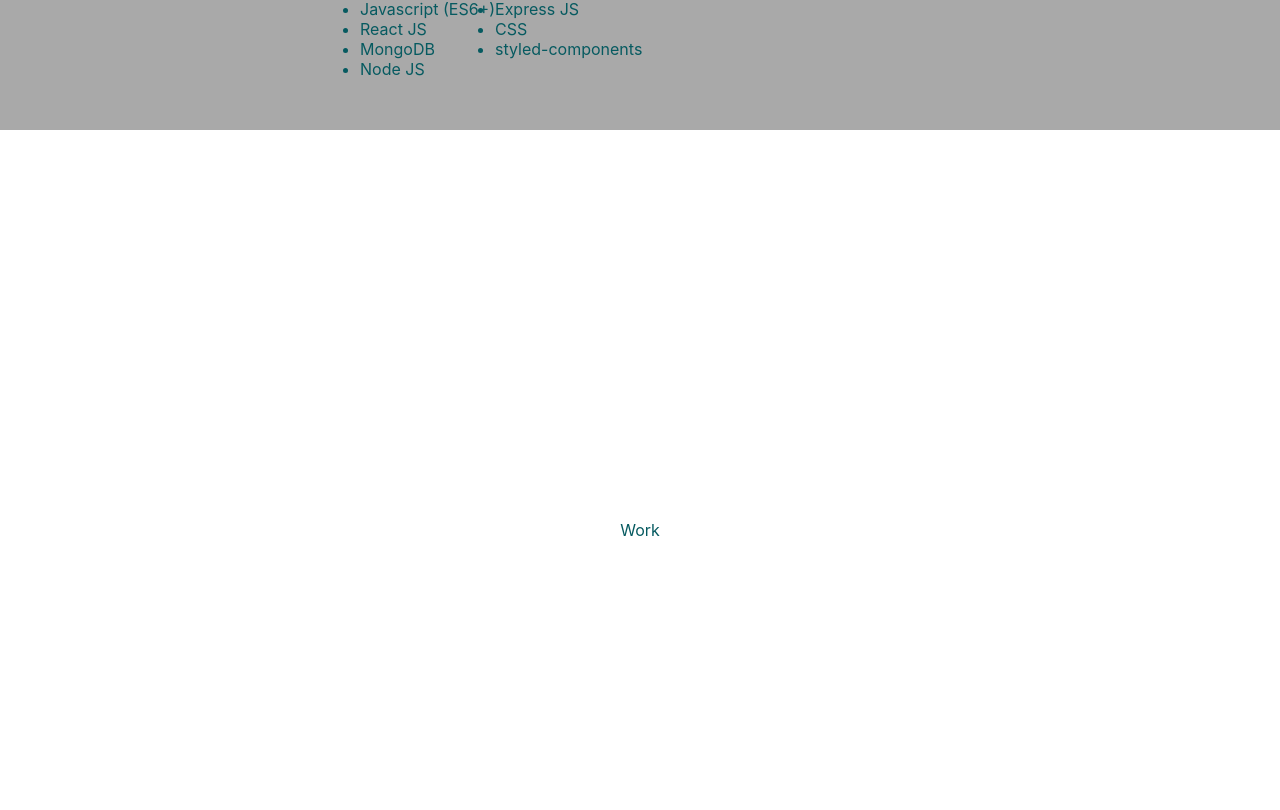
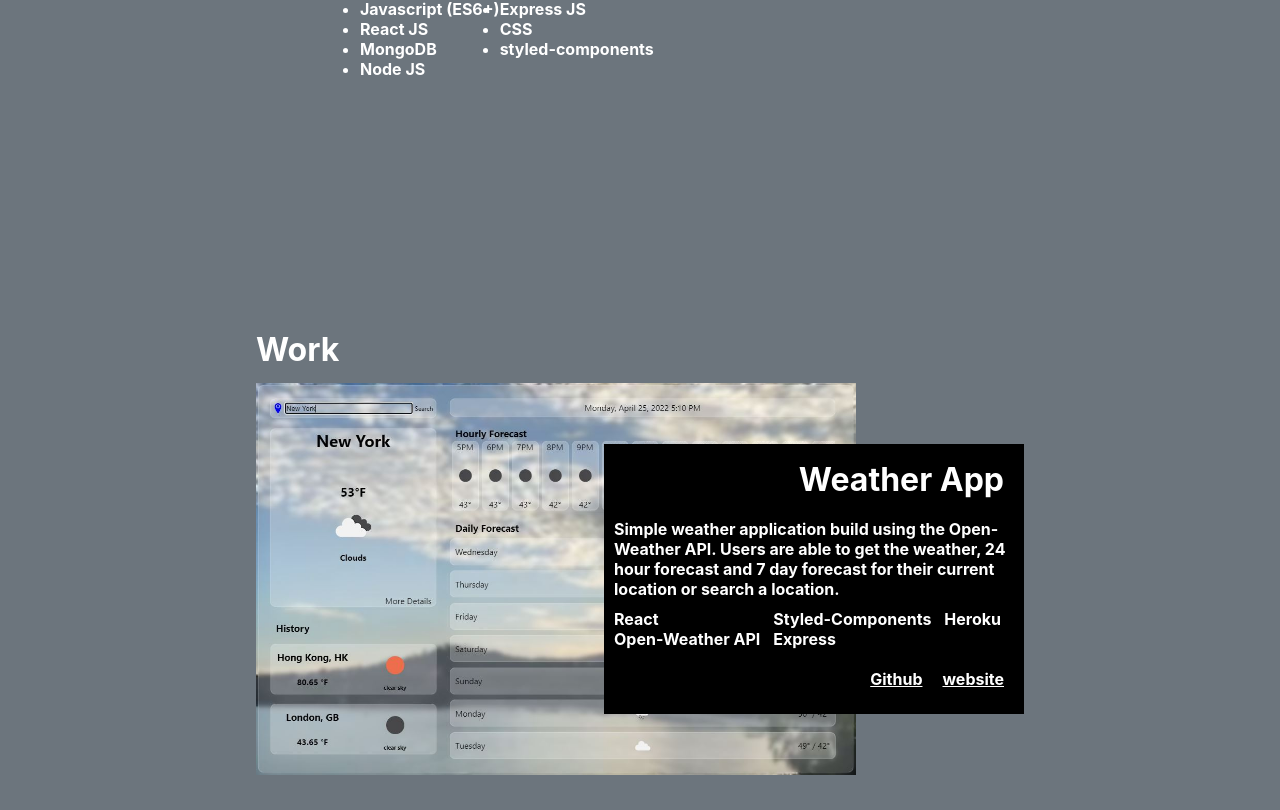
Before and after one commit to Frank-5850/Portfolio-2022, a React (Create React App) app: page / in a window 1280 px wide. Shown: the part 1470-2280 px from the top of the page. Built offline with nearby package versions, Linux system fonts and the light colour scheme.

Commit message:
feat(Work): Added first project details.

```diff
--- a/src/AboutMe/AboutMe.styles.js
+++ b/src/AboutMe/AboutMe.styles.js
@@ -7,7 +7,6 @@ export const AboutMeWrapper = styled.div`
   justify-content: center;
   height: 100vh;
   width: 100vw;
-  background-color: darkgrey;
 `;
 
 export const AboutMeContainer = styled.div`
@@ -21,7 +20,6 @@ export const AboutMeContainer = styled.div`
 export const AboutMeSection = styled.div`
   display: flex;
   flex-direction: column;
-  // justify-content: center;
   height: 50vh;
   width: 50vw;
 `;
@@ -32,9 +30,12 @@ export const PhotoSection = styled.div`
   justify-content: center;
   height: 100%;
   width: 50%;
+  // padding: 10px;
 `;
 
 export const Photo = styled.img`
+  width: 400px;
+  height: 400px;
   object-fit: contain;
 `;
 
--- a/src/App.css
+++ b/src/App.css
@@ -1,4 +1,6 @@
 * {
-  color: #065a60;
+  background-color: #6c757d;
+  color: white;
   scroll-behavior: smooth;
+  font-weight: bold;
 }
--- a/src/Contact/Contact.styles.js
+++ b/src/Contact/Contact.styles.js
@@ -7,5 +7,4 @@ export const ContactWrapper = styled.div`
   justify-content: center;
   height: 100vh;
   width: 100vw;
-  background-color: beige;
 `;
--- a/src/LandingPage/landingPage.styles.js
+++ b/src/LandingPage/landingPage.styles.js
@@ -7,7 +7,6 @@ export const LandingPageWrapper = styled.div`
   justify-content: center;
   height: 100vh;
   width: 100vw;
-  background-color: lightgrey;
 `;
 
 export const LandingPageContainer = styled.div`
--- a/src/Nav/Nav.js
+++ b/src/Nav/Nav.js
@@ -25,7 +25,9 @@ const Nav = () => {
           <NavItem>
             <NavLink href="#contact">Contact</NavLink>
           </NavItem>
-          <Resume>Resume</Resume>
+          <Resume>
+            <NavLink>Resume</NavLink>
+          </Resume>
         </NavGroup>
       </NavWrapper>
     </NavContainer>
--- a/src/Nav/nav.styles.js
+++ b/src/Nav/nav.styles.js
@@ -4,6 +4,7 @@ export const NavContainer = styled.div`
   position: fixed;
   top: 0;
   width: 100%;
+  z-index: 2;
 `;
 
 export const NavWrapper = styled.nav`
@@ -11,7 +12,6 @@ export const NavWrapper = styled.nav`
   justify-content: space-between;
   margin: 0;
   padding: 50px 150px 0 150px;
-  background: grey;
 `;
 
 export const NavGroup = styled.ul`
--- a/src/Work/Work.js
+++ b/src/Work/Work.js
@@ -1,8 +1,60 @@
 import React from "react";
-import { WorkWrapper } from "./Work.styles";
+import weather from "../assets/ProjectPhotos/Weather.JPG";
+import {
+  SectionTitle,
+  WorkContainer,
+  WorkTitle,
+  WorkWrapper,
+  WorkCarousel,
+  WorkPhoto,
+  WorkDetailContainer,
+  Tech,
+  TechList,
+  WorkDetail,
+  WorkLink,
+  WorkLinkContainer,
+} from "./Work.styles";
 
 const Work = () => {
-  return <WorkWrapper id="work">Work</WorkWrapper>;
+  return (
+    <WorkWrapper id="work">
+      <WorkContainer>
+        <SectionTitle>Work</SectionTitle>
+        <WorkCarousel>
+          <WorkPhoto src={weather} />
+          <WorkDetailContainer>
+            <WorkTitle>Weather App</WorkTitle>
+            <WorkDetail>
+              Simple weather application build using the Open-Weather API. Users
+              are able to get the weather, 24 hour forecast and 7 day forecast
+              for their current location or search a location.
+            </WorkDetail>
+            <TechList>
+              <Tech>React</Tech>
+              <Tech>Open-Weather API</Tech>
+              <Tech>Styled-Components</Tech>
+              <Tech>Express</Tech>
+              <Tech>Heroku</Tech>
+            </TechList>
+            <WorkLinkContainer>
+              <WorkLink
+                href="https://github.com/Frank-5850/weather-react"
+                target="_blank"
+              >
+                Github
+              </WorkLink>
+              <WorkLink
+                href="https://glassmorphic-weather.herokuapp.com/home"
+                target="_blank"
+              >
+                website
+              </WorkLink>
+            </WorkLinkContainer>
+          </WorkDetailContainer>
+        </WorkCarousel>
+      </WorkContainer>
+    </WorkWrapper>
+  );
 };
 
 export default Work;
--- a/src/Work/Work.styles.js
+++ b/src/Work/Work.styles.js
@@ -7,5 +7,73 @@ export const WorkWrapper = styled.div`
   justify-content: center;
   height: 100vh;
   width: 100vw;
-  background-color: smokegrey;
 `;
+
+export const WorkContainer = styled.div`
+  display: flex;
+  flex-direction: column;
+  // justify-content: center;
+  height: 50vh;
+  width: 60vw;
+`;
+
+export const SectionTitle = styled.h1`
+  margin: 0 0 10px 0;
+`;
+export const WorkCarousel = styled.div`
+  display: flex;
+  align-items: center;
+  position: relative;
+`;
+
+export const WorkPhoto = styled.img`
+  width: 600px;
+  height: 400px;
+  object-fit: contain;
+`;
+
+export const WorkDetailContainer = styled.div`
+  display: flex;
+  flex-direction: column;
+  justify-content: center;
+  height: 250px;
+  width: 400px;
+  background-color: black;
+  position: absolute;
+  right: 0;
+  z-index: 1;
+  padding: 10px;
+`;
+export const TechList = styled.ul`
+  margin: 0;
+  display: flex;
+  flex-flow: column wrap;
+  height: 20%;
+  background-color: black;
+  padding: 0;
+`;
+export const Tech = styled.li`
+  list-style: none;
+  margin: 0;
+  background-color: black;
+`;
+
+export const WorkTitle = styled.h1`
+  margin: 0 10px 10px 0;
+  background-color: black;
+  align-self: end;
+`;
+export const WorkDetail = styled.p`
+  margin: 10px 0;
+  background-color: black;
+`;
+export const WorkLinkContainer = styled.div`
+  display: flex;
+  flex-direction: row;
+  justify-content: flex-end;
+  background-color: black;
+`;
+export const WorkLink = styled.a`
+  margin: 10px;
+  background-color: black;
+`;
```
Also changed, not shown: src/assets/ProjectPhotos/Weather.JPG (added), 1 other file (tests, documents, lock files or other folders).
